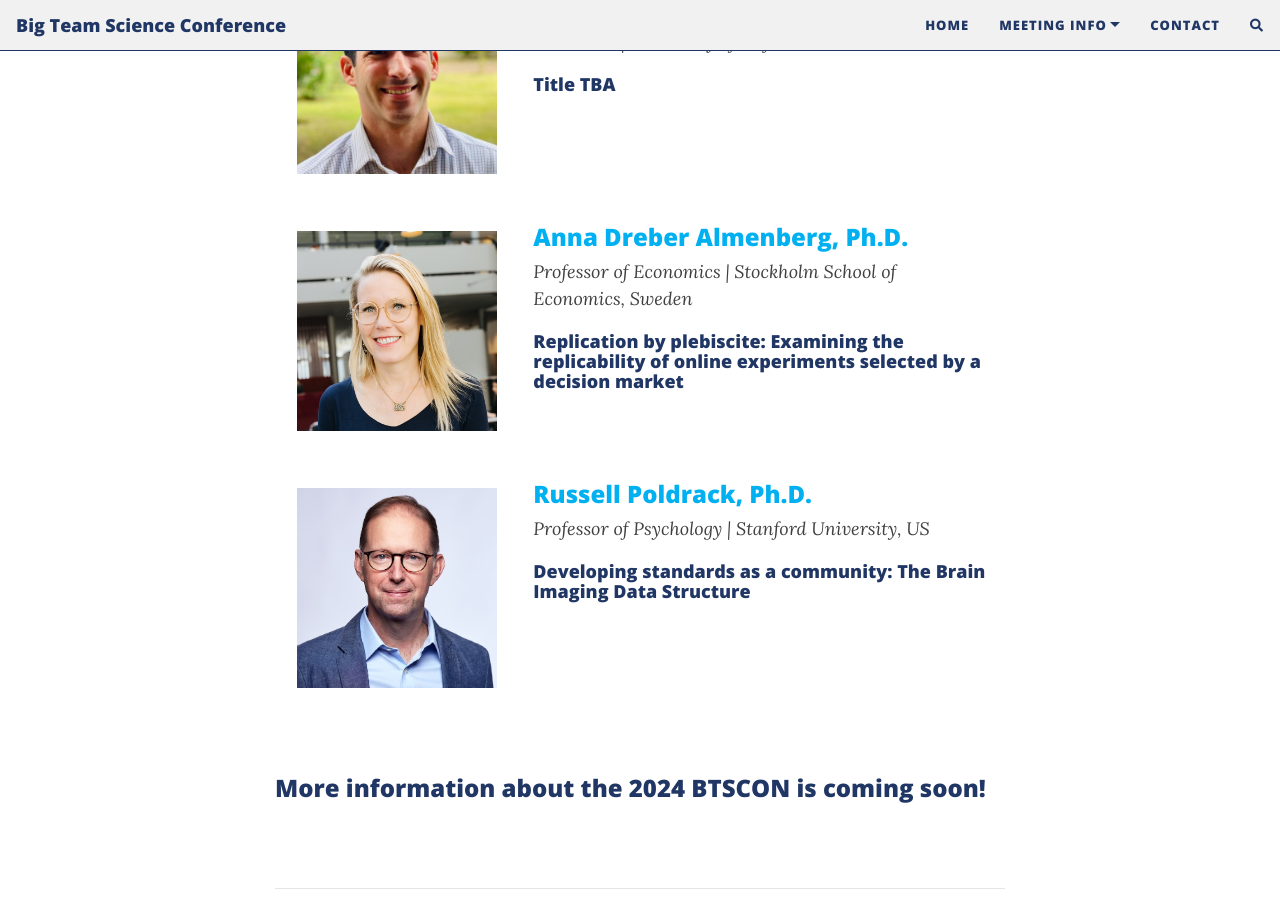
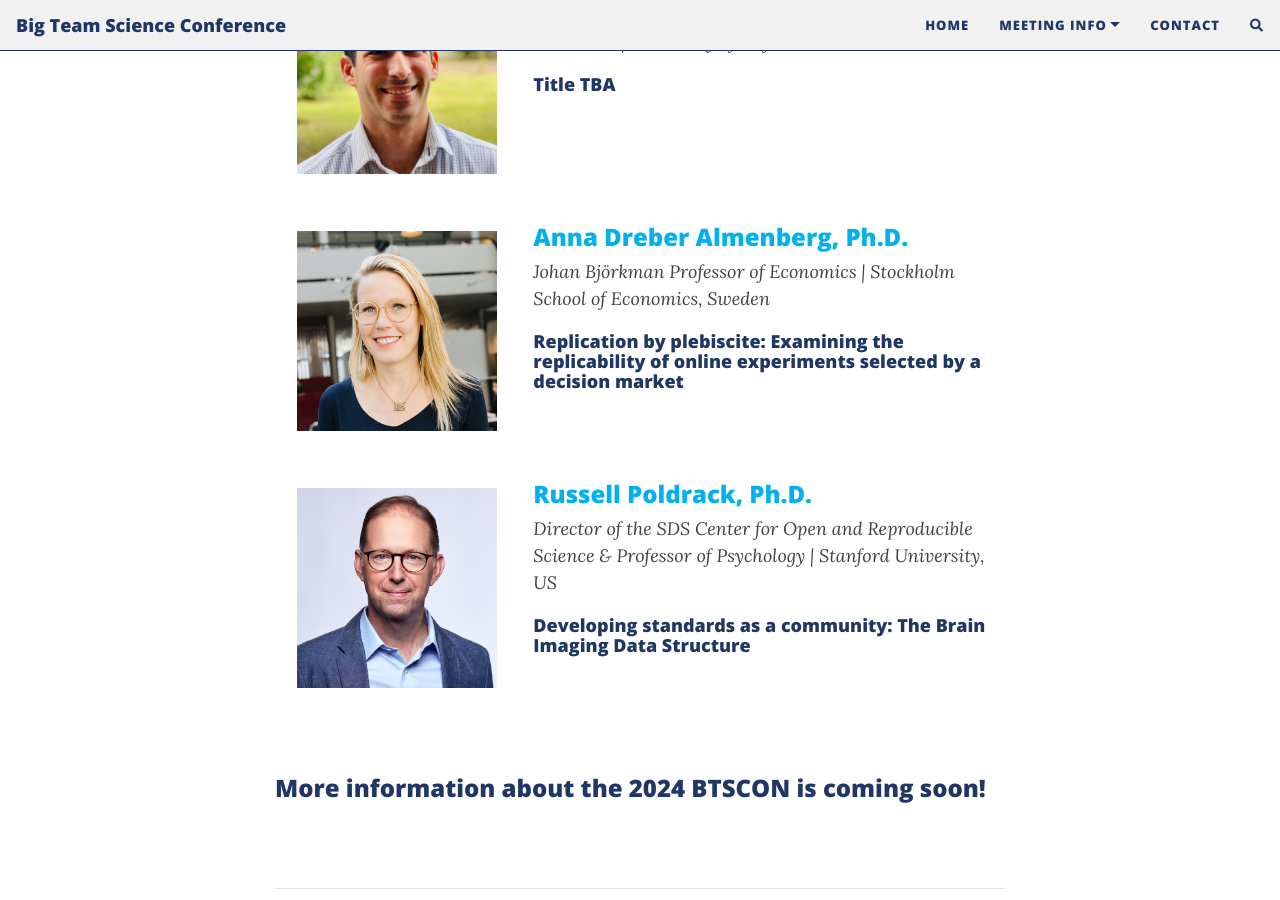
Before and after one commit to bigteamscienceconference/bigteamscienceconference.github.io, a Jekyll site: the page built from index.md, in a window 1280 px wide and 900 px high, scrolled down 1085 px. Built offline with Jekyll 4.4.1, drawn with Linux system fonts in a browser that asks for light colours; nearby versions of some CDN libraries; comment, search, counter and statistics services are not loaded.

Commit message:
Update index.md
update affiliations

```diff
--- a/index.md
+++ b/index.md
@@ -61,7 +61,7 @@ layout: page
       </div>
       <div class="col-sm-8">
         <h3><a href="https://sites.google.com/site/annadreber/" target="_blank">Anna Dreber Almenberg, Ph.D.</a></h3>
-        <i>Professor of Economics | Stockholm School of Economics, Sweden</i>
+        <i>Johan Björkman Professor of Economics | Stockholm School of Economics, Sweden</i>
         <h4>Replication by plebiscite: Examining the replicability of online experiments selected by a decision market</h4>
       </div>
     </div>
@@ -77,7 +77,7 @@ layout: page
       </div>
       <div class="col-sm-8">
         <h3><a href="https://poldrack.github.io/" target="_blank">Russell Poldrack, Ph.D.</a></h3>
-        <i>Professor of Psychology | Stanford University, US</i>
+        <i>Director of the SDS Center for Open and Reproducible Science & Professor of Psychology | Stanford University, US</i>
         <h4>Developing standards as a community: The Brain Imaging Data Structure</h4>
       </div>
     </div>
```
